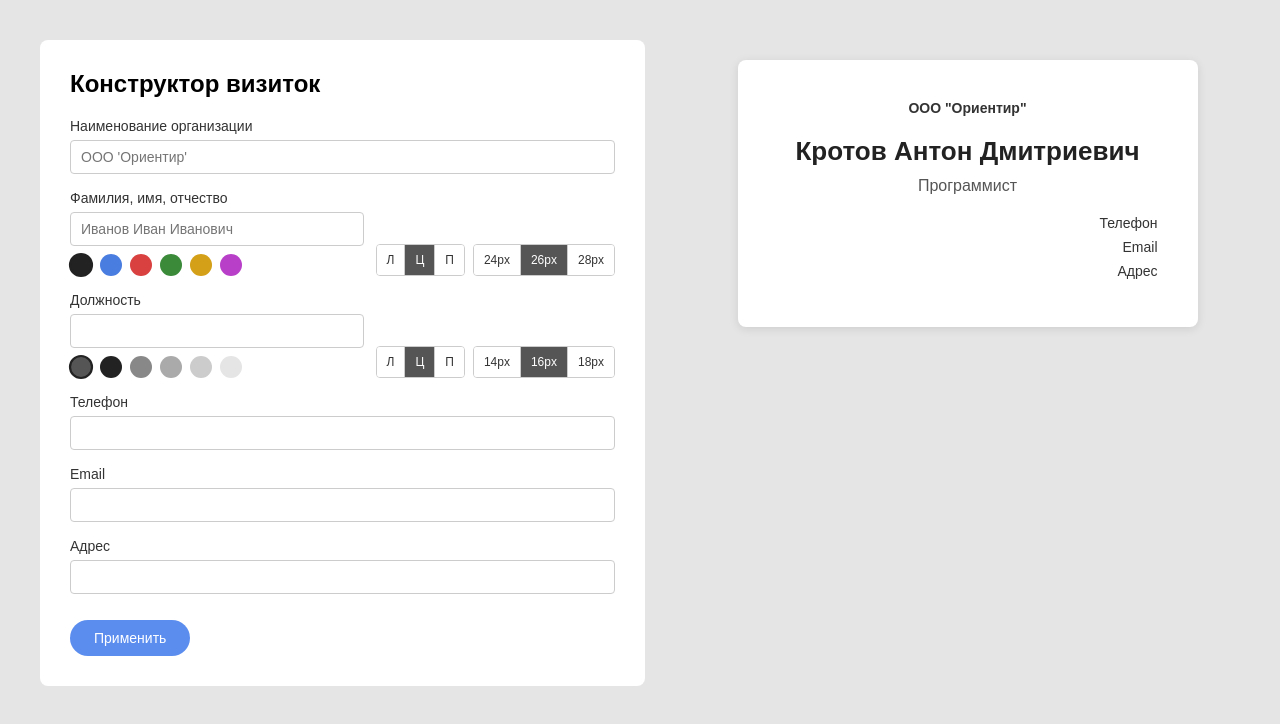
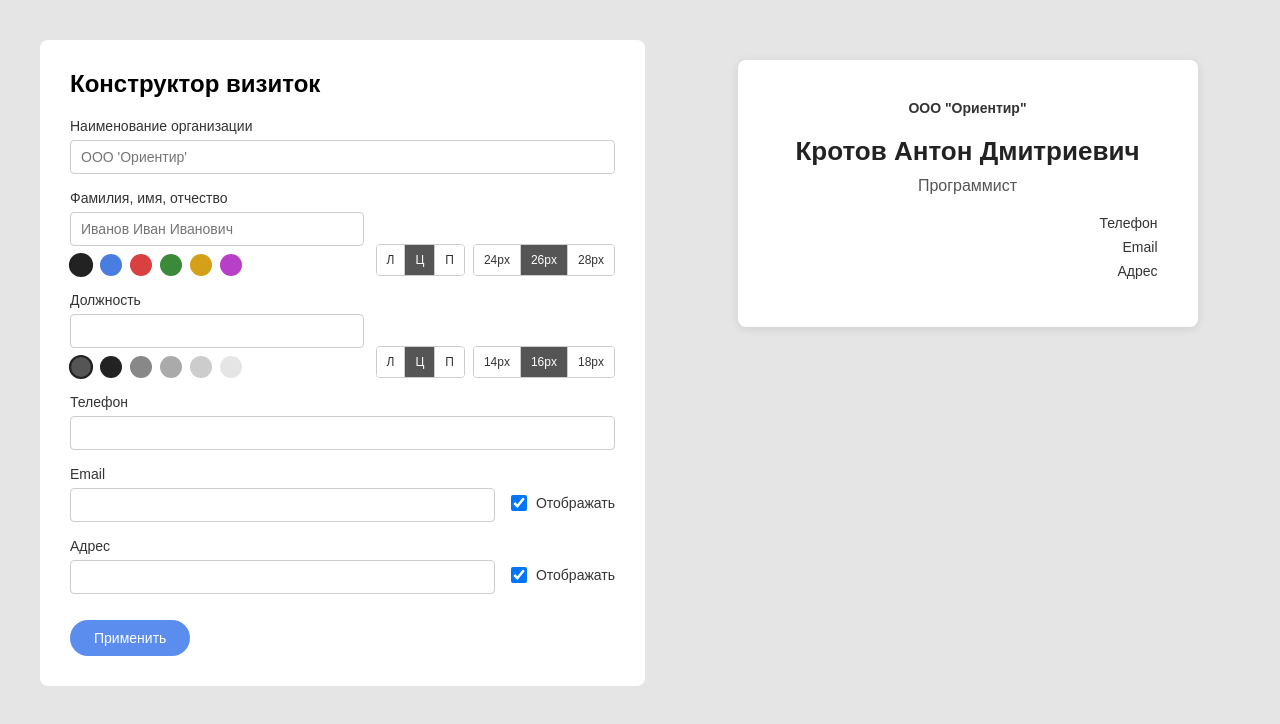
Before and after one commit to atnott/hw-labs, a plain HTML site: page web-client/04_card_maker/index.html in a window 1280 px wide. Drawn offline with Linux system fonts and the light colour scheme.

Commit message:
feat: add checkbox for address and email

```diff
--- a/web-client/04_card_maker/index.html
+++ b/web-client/04_card_maker/index.html
@@ -75,14 +75,26 @@
                 <input placeholder="" id="phone">
             </div>
 
-            <div>
-                <label>Email</label>
-                <input placeholder="" id="email">
+            <div class="field-row">
+                <div class="field-main">
+                    <label>Email</label>
+                    <input placeholder="" id="email">
+                </div>
+                <div class="checkbox-wrapper">
+                    <input type="checkbox" id="show-email" checked>
+                    <label for="show-email">Отображать</label>
+                </div>
             </div>
 
-            <div>
-                <label>Адрес</label>
-                <input placeholder="" id="address">
+            <div class="field-row">
+                <div class="field-main">
+                    <label>Адрес</label>
+                    <input placeholder="" id="address">
+                </div>
+                <div class="checkbox-wrapper">
+                    <input type="checkbox" id="show-address" checked>
+                    <label for="show-address">Отображать</label>
+                </div>
             </div>
 
             <button id="apply">Применить</button>
--- a/web-client/04_card_maker/script.js
+++ b/web-client/04_card_maker/script.js
@@ -37,6 +37,11 @@ applyButton.addEventListener('click', function() {
     const phone = document.getElementById('phone').value;
     const email = document.getElementById('email').value;
     const address = document.getElementById('address').value;
+    const showEmail = document.getElementById('show-email').checked;
+    const showAddress = document.getElementById('show-address').checked;
+
+    const cardEmail = document.getElementById('card-email');
+    const cardAddress = document.getElementById('card-address');
 
     if (org) document.getElementById('card-org').textContent = org;
     if (fio) document.getElementById('card-fio').textContent = fio;
@@ -44,6 +49,22 @@ applyButton.addEventListener('click', function() {
     if (phone) document.getElementById('card-phone').textContent = phone;
     if (email) document.getElementById('card-email').textContent = email;
     if (address) document.getElementById('card-address').textContent = address;
+
+    if (showEmail && email) {
+        cardEmail.textContent = email;
+        cardEmail.style.display = 'block';
+    }
+    else {
+        cardEmail.style.display = 'none';
+    }
+
+    if (showAddress && address) {
+        cardAddress.textContent = address;
+        cardAddress.style.display = 'block';
+    }
+    else {
+        cardAddress.style.display = 'none';
+    }
 
     const fioAlign = document.querySelector('.align-group[data-target="fio"] .ctrl-btn.active').dataset.value;
     const fioSize = document.querySelector('.size-group[data-target="fio"] .ctrl-btn.active').dataset.value;
--- a/web-client/04_card_maker/style.css
+++ b/web-client/04_card_maker/style.css
@@ -188,3 +188,24 @@ body {
     border-color: #222;
     transform: scale(1.1);
 }
+
+.checkbox-wrapper {
+    display: flex;
+    align-items: center;
+    gap: 6px;
+    flex-shrink: 0;
+    padding-bottom: 8px;
+}
+
+.checkbox-wrapper input[type="checkbox"] {
+    width: 16px;
+    height: 16px;
+    cursor: pointer;
+}
+
+.checkbox-wrapper label {
+    font-size: 14px;
+    color: #333;
+    cursor: pointer;
+    margin: 0;
+}
```
